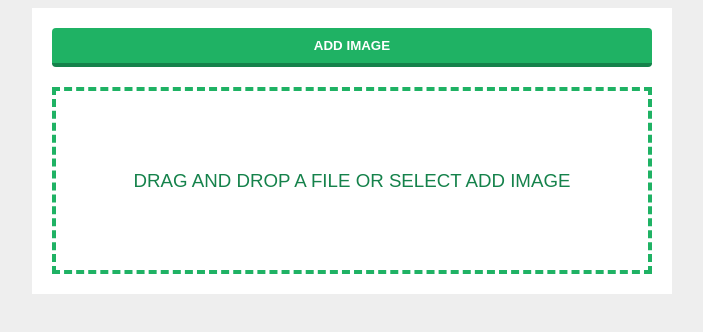
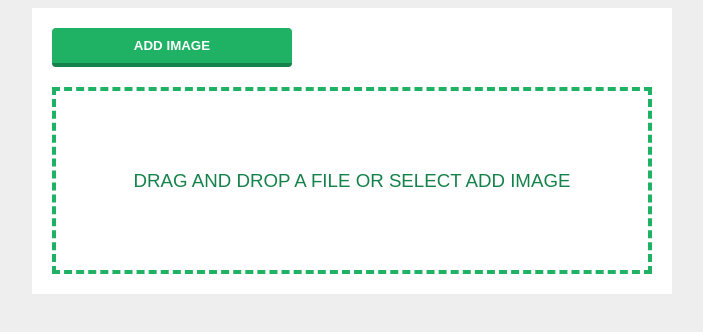
Before and after one commit to srolisp/teacherble-machine-example, a plain HTML site: page index.html in a window 1280 px wide. Shown: the whole page, without its empty margins (288-991 px from the left). Drawn offline with nearby package versions, Linux system fonts and the light colour scheme.

Commit message:
Add files via upload

```diff
--- a/style.css
+++ b/style.css
@@ -11,7 +11,7 @@ body {
   }
 
   .file-upload-btn {
-    width: 100%;
+    width: 240px;
     margin: 0;
     color: #fff;
     background: #1FB264;
```
